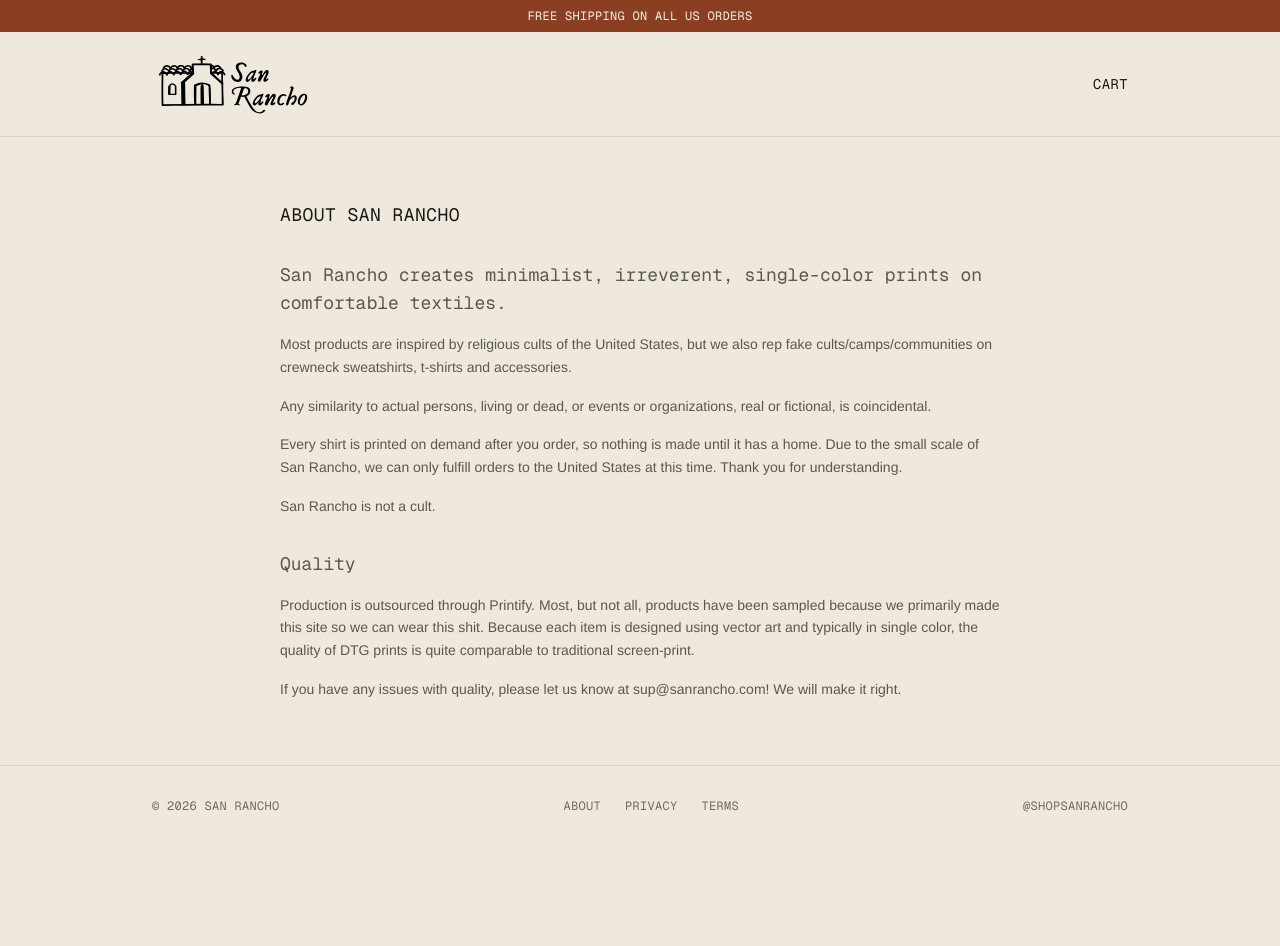
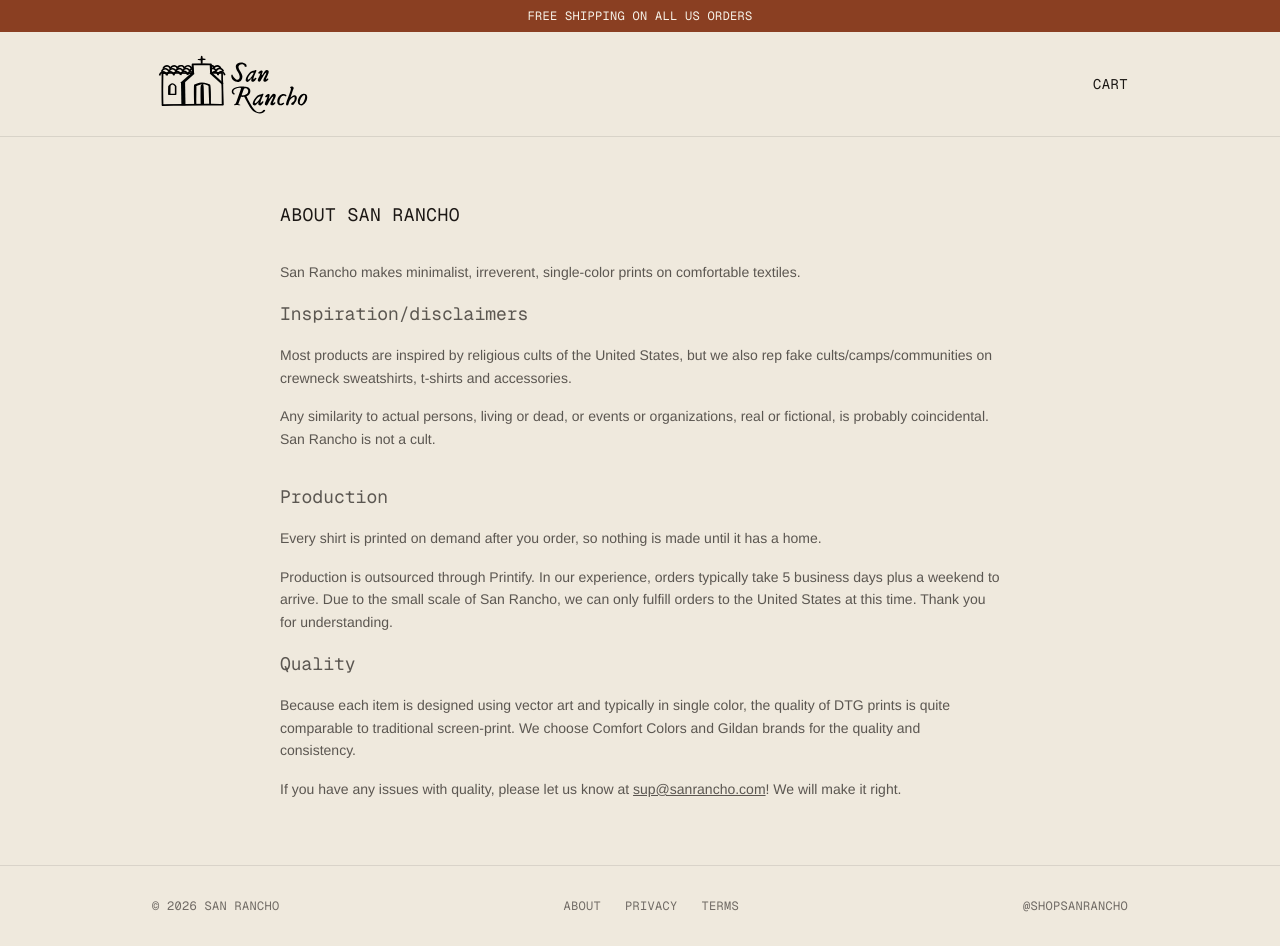
Before and after one commit to lincolnwisely/san-rancho, a Next.js app: page /about in a window 1280 px wide. Before the commit the page ends 846 px from the top, so only its background shows below. Built offline with nearby package versions, Linux system fonts and the light colour scheme.

Commit message:
copy edits to about, hero and cart (#32)
* new copy on hero and about, add stripe copy  to zero-state cart page

* hero copy update

```diff
--- a/src/app/about/page.tsx
+++ b/src/app/about/page.tsx
@@ -11,21 +11,22 @@ export default function AboutPage() {
     <main className="mx-auto max-w-3xl flex-1 px-6 py-16">
       <h1 className="mb-8 text-lg tracking-wide uppercase">About San Rancho</h1>
       <div className="flex flex-col gap-4 mb-8 text-sm leading-relaxed text-foreground/70">
-        <h2 className="text-lg">San Rancho creates minimalist, irreverent, single-color prints on comfortable textiles.</h2>
+        <p>San Rancho makes minimalist, irreverent, single-color prints on comfortable textiles.</p>
+        <h2 className="text-lg ">Inspiration/disclaimers</h2>
         <p>Most products are inspired by religious cults of the United States, but we also rep fake cults/camps/communities on crewneck sweatshirts, t-shirts and accessories.</p>
-        <p>Any similarity to actual persons, living or dead, or events or organizations, real or fictional, is coincidental.</p>
-        <p>Every shirt is printed on demand after you order, so nothing is made until it has a home. Due to the small scale of San Rancho, we can only fulfill orders to the United States at this time. Thank you for understanding.</p>
-        <p>San Rancho is not a cult.</p>
-
+        <p>Any similarity to actual persons, living or dead, or events or organizations, real or fictional, is probably coincidental. San Rancho is not a cult.</p>
       </div>
       <div className="flex flex-col gap-4 text-sm leading-relaxed text-foreground/70">
-        <h2 className="text-lg">Quality</h2>
-        <p>Production is outsourced through Printify. Most, but not all, products have been sampled because we primarily made this site so we can wear this shit. Because each item is designed using vector art and typically in single color, the quality of DTG prints is quite comparable to traditional screen-print.</p>
-
+        <h2 className="text-lg ">Production</h2>
+        <p>Every shirt is printed on demand after you order, so nothing is made until it has a home.</p>
+        <p>Production is outsourced through Printify. In our experience, orders typically take 5 business days plus a weekend to arrive. Due to the small scale of San Rancho, we can only fulfill orders to the United States at this time. Thank you for understanding.</p>
+        <h2 className="text-lg ">Quality</h2>
+        <p>Because each item is designed using vector art and typically in single color, the quality of DTG prints is quite comparable to traditional screen-print. We choose Comfort Colors and Gildan brands for the quality and consistency.</p>
         <p>
-          If you have any issues with quality, please let us know at sup@sanrancho.com! We will make it right.
+          If you have any issues with quality, please let us know at <a className="underline" href="mailto:sup@sanrancho.com">sup@sanrancho.com</a>! We will make it right.
         </p>
       </div>
+
     </main>
   );
 }
--- a/src/app/cart/page.tsx
+++ b/src/app/cart/page.tsx
@@ -34,6 +34,12 @@ export default function CartPage() {
     return (
       <main className="mx-auto max-w-3xl flex-1 px-6 py-16">
         <p className="text-sm text-foreground/60">Your cart is empty.</p>
+        <p className="mt-4 flex items-center justify-center gap-1.5 font-mono text-xs tracking-wide text-foreground/40 uppercase">
+          <svg xmlns="http://www.w3.org/2000/svg" viewBox="0 0 16 16" fill="currentColor" className="size-3">
+            <path fillRule="evenodd" d="M8 1a3.5 3.5 0 0 0-3.5 3.5V7A1.5 1.5 0 0 0 3 8.5v5A1.5 1.5 0 0 0 4.5 15h7a1.5 1.5 0 0 0 1.5-1.5v-5A1.5 1.5 0 0 0 11.5 7V4.5A3.5 3.5 0 0 0 8 1Zm2 6V4.5a2 2 0 1 0-4 0V7h4Z" clipRule="evenodd" />
+          </svg>
+          Secure checkout powered by Stripe
+        </p>
       </main>
     );
   }
--- a/src/app/page.tsx
+++ b/src/app/page.tsx
@@ -38,7 +38,7 @@ export default async function Home() {
         />
         <div className="absolute inset-0 bg-black/50 flex flex-col items-center justify-center text-white text-center px-6">
           {/* <p className="text-xs tracking-widest uppercase font-mono mb-4 font-bold">New arrivals</p> */}
-          <h2 className="text-3xl sm:text-4xl tracking-tight mb-6 font-bold">Made for members only.</h2>
+          <h2 className="text-3xl sm:text-4xl tracking-tight mb-6 font-bold">Minimalist cult merch</h2>
           <span className="bg-white text-black border border-white px-6 py-2 text-xs tracking-widest uppercase font-mono [@media(hover:hover)]:group-hover:bg-transparent [@media(hover:hover)]:group-hover:text-white transition-colors">
             Shop Sweatshirts
           </span>
```
